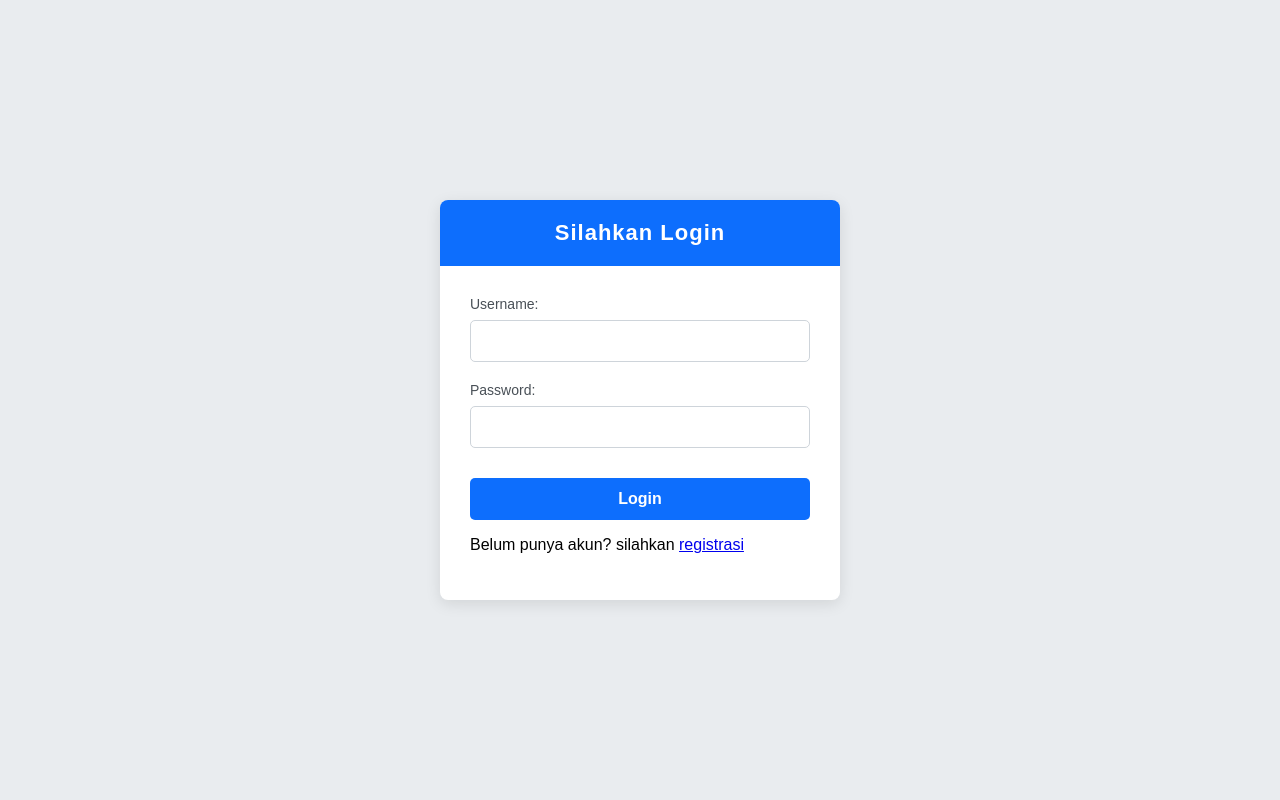
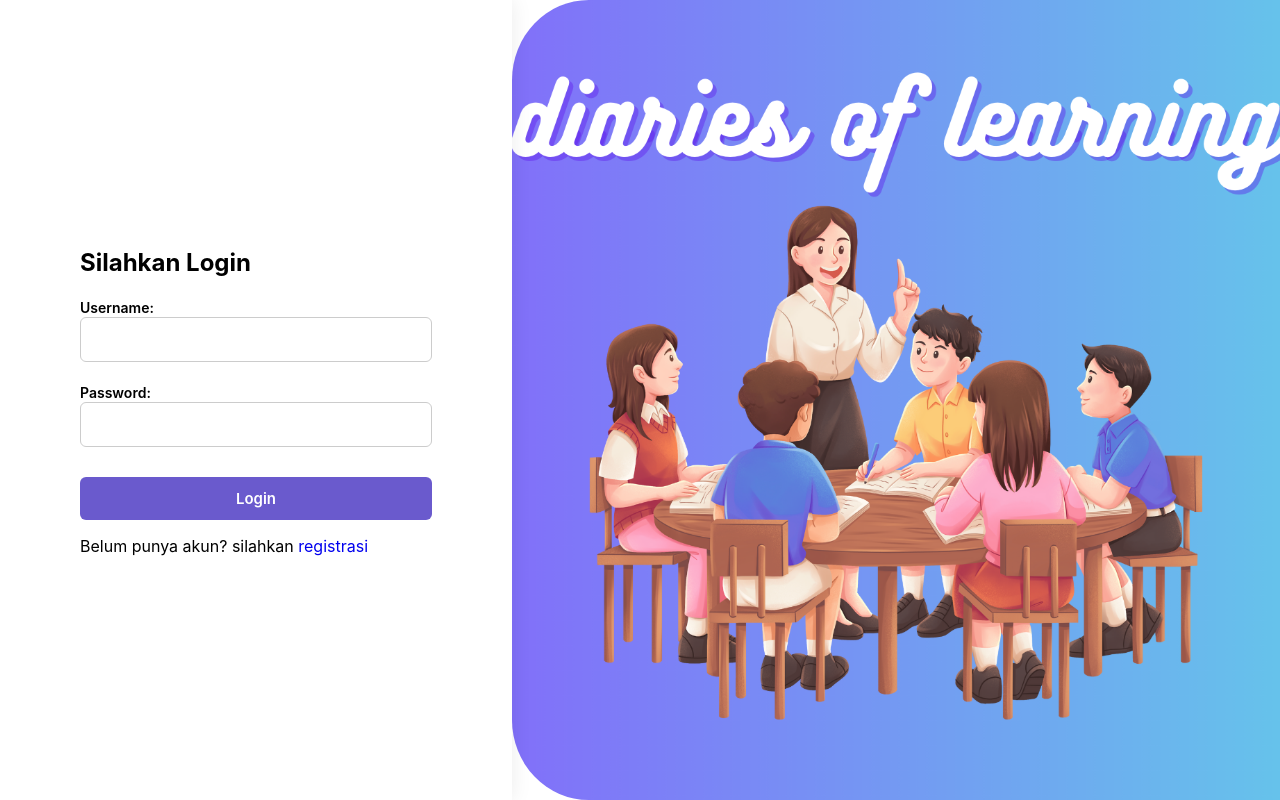
Before and after one commit to ELGHIFARY111/Diaries_Of_Learning, a PHP site: page /views/php/login.php in a window 1280 px wide. Run offline with PHP 8.4, Linux system fonts and the light colour scheme.

Commit message:
style login

```diff
--- a/views/css/login.css
+++ b/views/css/login.css
@@ -1,145 +1,133 @@
-/* --- CSS ANDA (SUDAH ADA) --- */
+/* === GLOBAL === */
+* {
+    box-sizing: border-box;
+    font-family: "Inter", Arial, sans-serif;
+}
+
 body {
-    font-family: Arial, sans-serif;
-    background: #e9ecef;
     margin: 0;
     padding: 0;
-    display: flex;
-    justify-content: center;
-    align-items: center;
-    min-height: 100vh;
-}
-
-.login-box {
+    height: 100vh;
     background: #ffffff;
-    padding: 30px;
-    border-radius: 8px;
-    box-shadow: 0 4px 15px rgba(0,0,0,0.1);
-    width: 100%;
-    max-width: 400px;
-    box-sizing: border-box;
+    position: relative;
     overflow: hidden;
 }
 
-.login-box h2 {
-    font-size: 22px;
-    font-weight: 600;
-    background: #0d6efd;
-    padding: 20px;
-    color: white;
-    margin: -30px -30px 30px -30px;
-    text-align: center;
-    letter-spacing: 1px;
+a {
+    text-decoration: none;
 }
 
+/* === LEFT SIDE (FORM) === */
+.left-panel {
+    position: relative;
+    z-index: 2;
+
+    width: 40vw;
+    height: 100vh;
+    background: #ffffff;
+
+    padding: 50px 80px;
+    display: flex;
+    flex-direction: column;
+    justify-content: center;
+
+    box-shadow: 0 0 20px rgba(0,0,0,0.08);
+}
+
+/* === RIGHT SIDE (FULL BACKGROUND IMAGE) === */
+.right-panel {
+    position: absolute;
+    top: 0;
+    right: 0;
+
+    width: calc(100vw - 40vw);
+    height: 100vh;
+
+    background-image: url('../assets/login.png');
+    background-size: cover;         /* FULL COVER TANPA ZOOM BERLEBIHAN */
+    background-position: center;    /* POSISI TENGAH AGAR GAMBAR PRESISI */
+    background-repeat: no-repeat;
+
+    border-top-left-radius: 10%;
+    border-bottom-left-radius: 10%;
+
+    overflow: hidden;               /* BIAR GAMBAR IKUT MELENGKUNG */
+    z-index: 1;
+}
+
+/* Hapus img kecil yang muncul */
+.right-panel img {
+    display: none;
+}
+
+/* === INPUT === */
 .input-group {
     margin-bottom: 20px;
 }
 
 .input-group label {
-    display: block;
-    margin-bottom: 8px;
-    font-weight: 500;
     font-size: 14px;
-    color: #495057;
+    font-weight: 600;
 }
 
 .input-group input {
     width: 100%;
     padding: 12px;
-    box-sizing: border-box;
-    border: 1px solid #ced4da;
-    border-radius: 5px;
-    font-size: 14px;
-    transition: all 0.3s;
+    border-radius: 6px;
+    border: 1px solid #ccc;
+    font-size: 15px;
 }
 
 .input-group input:focus {
-    border-color: #0d6efd;
-    box-shadow: 0 0 0 3px rgba(13, 110, 253, 0.25);
+    border-color: #6a5acd;
+    box-shadow: 0 0 0 3px rgba(106, 90, 205, 0.25);
     outline: none;
 }
 
-.login-box button {
-    background: #0d6efd;
-    color: white;
+/* === BUTTON === */
+button {
+    background: #6a5acd;
     border: none;
     padding: 12px;
-    border-radius: 5px;
+    width: 100%;
+    border-radius: 6px;
+    color: white;
+    font-weight: 600;
+    font-size: 15px;
+    margin-top: 10px;
     cursor: pointer;
-    width: 100%;
-    font-size: 16px;
-    font-weight: 600;
-    margin-top: 10px;
-    transition: background-color 0.2s;
 }
 
-.login-box button:hover {
-    background: #0b5ed7;
+button:hover {
+    background: #5a4fcf;
 }
 
-.error-alert {
-    background-color: #f8d7da;
-    color: #842029;
-    border: 1px solid #f5c6cb;
-    padding: 12px;
-    margin-bottom: 20px;
-    border-radius: 5px;
-    font-size: 14px;
-    text-align: center;
-}
-
-.input-group input::-webkit-calendar-picker-indicator {
-    cursor: pointer;
-    opacity: 0.6;
-    transition: 0.3s;
-}
-
-.input-group input:hover::-webkit-calendar-picker-indicator {
-    opacity: 1;
-}
-
-.input-group input[list] {
-    background-color: #fff;
-}
-.input-group input::-webkit-calendar-picker-indicator {
-    cursor: pointer;
-    opacity: 0.6;
-    transition: 0.3s;
-}
-
-.input-group input:hover::-webkit-calendar-picker-indicator {
-    opacity: 1;
-}
-
+/* === TAB === */
 .tab-container {
     display: flex;
-    background-color: #f0f0f0;
-    border-radius: 25px;
-    margin-bottom: 20px;
+    margin-bottom: 25px;
+    background: #eee;
+    border-radius: 30px;
     overflow: hidden;
-    border: 1px solid #ddd;
 }
 
 .tab-item {
     flex: 1;
-    padding: 10px;
+    padding: 12px;
     text-align: center;
-    text-decoration: none; /* Hilangkan garis bawah link */
-    font-weight: bold;
+    font-weight: 600;
+    background: #eee;
     color: #555;
-    transition: background 0.3s;
+    cursor: pointer;
+    user-select: none;
+    transition: .3s;
 }
 
-/* Kelas Active (Dikontrol PHP) */
 .tab-item.active {
-    background-color: #0056b3;
+    background: #6a5acd;
     color: white;
 }
 
 .tab-item:hover {
-    background-color: #e0e0e0;
+    background: #ddd;
 }
-.tab-item.active:hover {
-    background-color: #004494;
-}
--- a/views/php/login.php
+++ b/views/php/login.php
@@ -6,6 +6,7 @@
     <link rel="stylesheet" href="./views/css/login.css">
 </head>
 <body>
+    <div class="left-panel">
         <div class="login-box">
             <h2>Silahkan Login</h2>
             <form action="index.php?page=login_process" method="POST">
@@ -21,5 +22,10 @@
             </form>
             <p>Belum punya akun? silahkan <a href='index.php?page=regist'>registrasi</a></p>
         </div>
+    </div>
+
+    <div class="right-panel">
+        <img src="./views/assets/login.png">
+    </div>
 </body>
 </html>
--- a/views/php/registrasi.php
+++ b/views/php/registrasi.php
@@ -6,6 +6,7 @@
     <link rel="stylesheet" href="./views/css/login.css">
 </head>
 <body>
+    <div class="left-panel">
         <div class="login-box">
             <h2>Silahkan Registrasi</h2>
 
@@ -63,5 +64,10 @@
             </form>
             <p>Sudah punya akun? silahkan <a href='index.php?page=login'>login</a></p>
         </div>
+    </div>
+
+    <div class="right-panel">
+        <img src="./views/assets/login.png">
+    </div>
 </body>
 </html>
```
Also changed, not shown: views/assets/login.png (added). Lines whose indentation alone changed are shown as unchanged.
